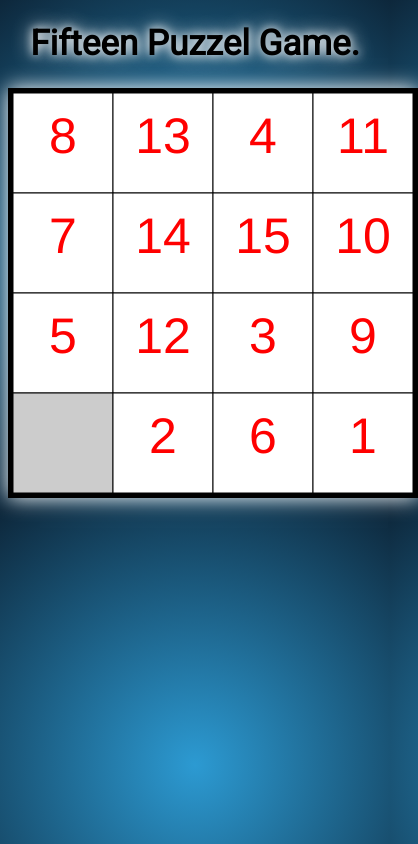
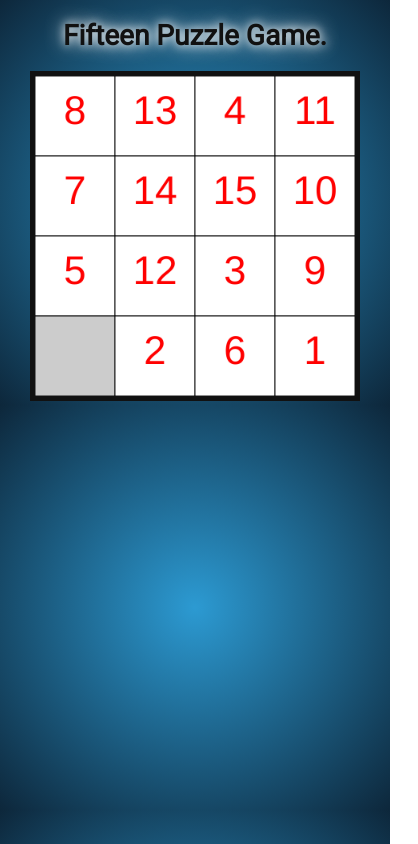
Before and after one commit to dennisberg13100/FifteenPuzzleGame-JS, a plain HTML site: page index.html in a window 390 px wide. Shown: the whole page, 418 px wide, since content can reach past the window. Drawn offline with Linux system fonts and the light colour scheme.

Commit message:
responsive and with a nicer readme

```diff
--- a/index.html
+++ b/index.html
@@ -1,12 +1,14 @@
 <!DOCTYPE html>
 <html>
 <head>
-	<title>Fifteen Puzzel Game</title>
+	<meta charset="utf-8">
+    <meta name="viewport" content="width=device-width, initial-scale=1, shrink-to-fit=no">
+	<title>Fifteen Puzzle Game</title>
 	<link href="https://fonts.googleapis.com/css2?family=Roboto&display=swap" rel="stylesheet">
 	<link rel="stylesheet" type="text/css" href="style.css">
 </head>
 <body>
-	<h1>Fifteen Puzzel Game.</h1>
+	<h1>Fifteen Puzzle Game.</h1>
 
 	<canvas id="game" height="400" width="400"></canvas>
 	<script type="text/javascript" src="script.js"></script>
--- a/script.js
+++ b/script.js
@@ -3,8 +3,21 @@ const ctx = cvs.getContext("2d");
 
 const COL = 4;
 const ROW = 4;
-const SQ = 100;
+const SQ = sqSize();
+
+function sqSize(){
+	if(screen.width >= 425) {
+		return 100;
+	} else {
+		ctx.canvas.width  = 320;
+  		ctx.canvas.height = 320;
+		return 80;
+	}
+}
+
 let randomNumbers = [];
+
+console.log(screen.width);
 
 // Draw the square
 function drawSquare(x, y, n) {
--- a/style.css
+++ b/style.css
@@ -6,6 +6,9 @@ body {
 	background-color: #6aa4d8;
 	text-align: center;
 	background: rgb(44,154,210);
+	margin: 0;
+	padding: 0;
+	color: #111;
 	/* gradiente generated at https://cssgradient.io/ */
 	background: -moz-radial-gradient(circle, rgba(44,154,210,1) 0%, rgba(13,39,59,1) 100%);
 	background: -webkit-radial-gradient(circle, rgba(44,154,210,1) 0%, rgba(13,39,59,1) 100%);
@@ -14,8 +17,10 @@ body {
 }
 canvas {
 	margin: auto;
-	border: 5px solid #000;
+	border: 5px solid #111;
 	box-shadow: 0px 0px 20px #fff;
+	height: 400px;
+	width: 400px;
 }
 h1 {
 	font-size: 35px;
@@ -26,3 +31,21 @@ h1 {
 	display: none;
 	font-size: 50px;
 }
+
+@media only screen and (max-width: 425px) {
+	canvas {
+		height: 320px;
+		width: 320px;
+		box-shadow: none;
+	}
+	h1 {
+		font-size: 28px;
+	}
+}
+@media only screen and (max-width: 320px) {
+	canvas {
+		border-left: 0;
+		border-right: 0;
+	}
+
+}
```
Also changed, not shown: 1 other file.
